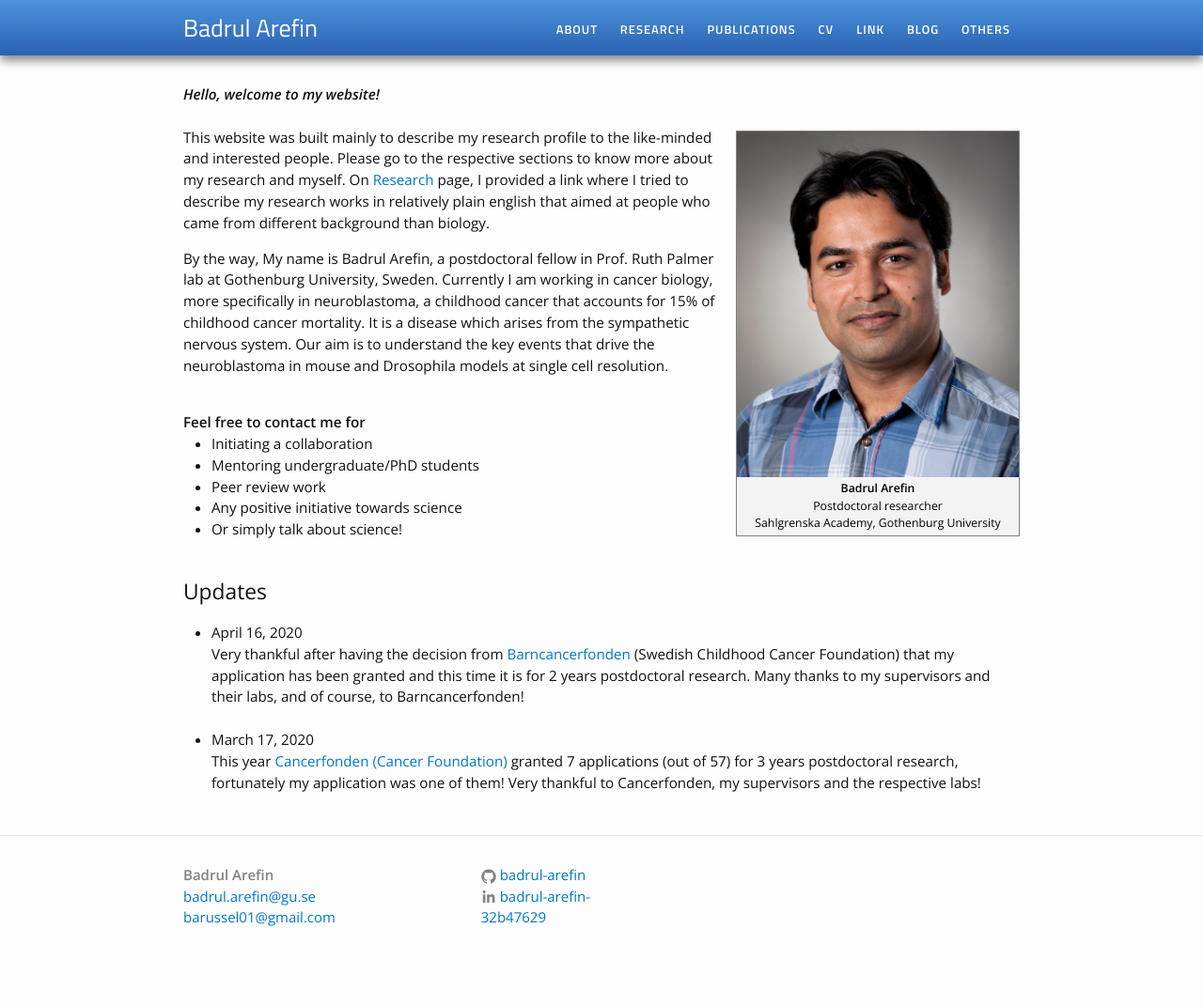
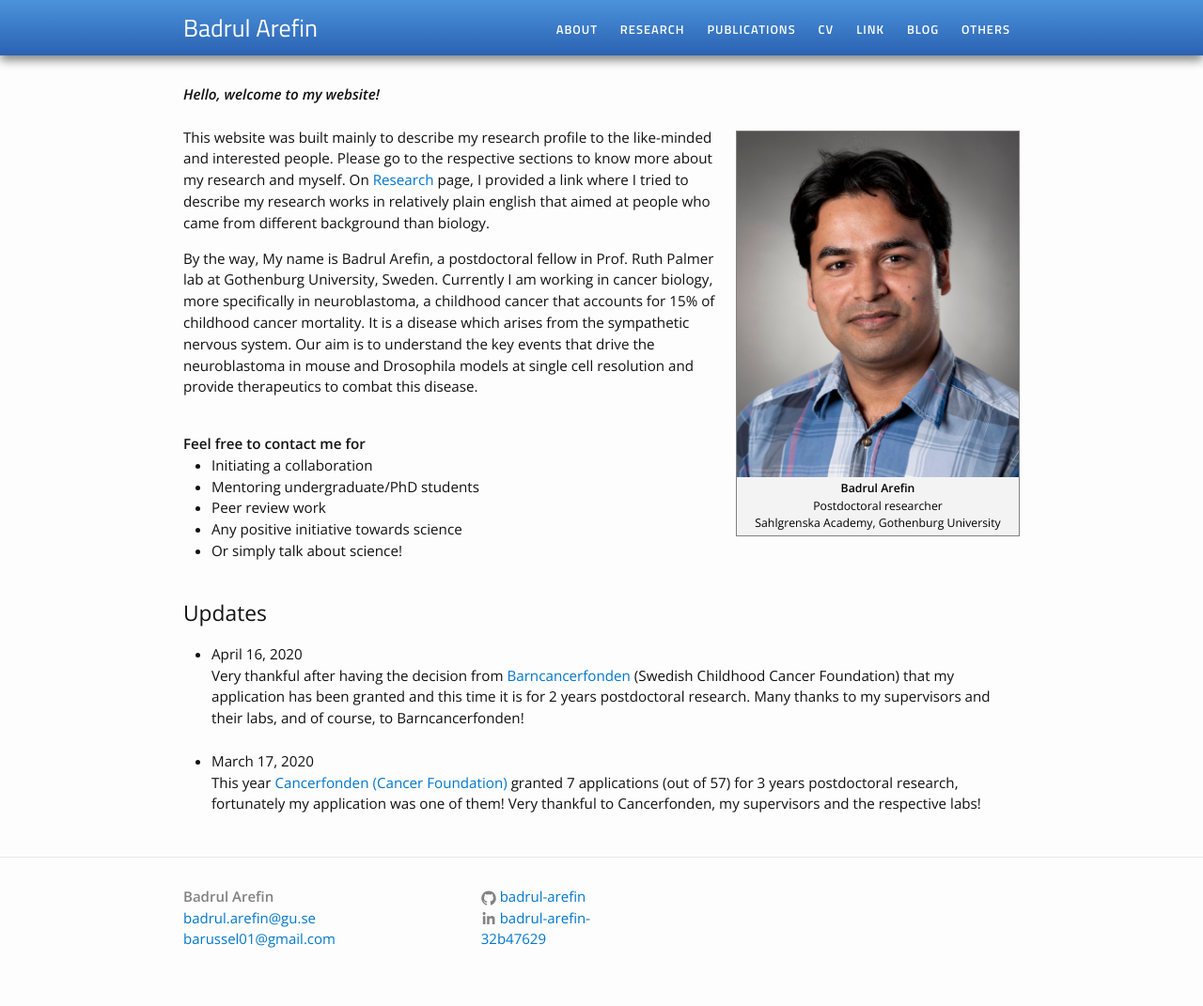
Before and after one commit to Badrul-Arefin/badrul-arefin.github.io, a Jekyll site: the page built from index.html, in a window 1280 px wide. Shown: the whole page at 94% size. Built offline with Jekyll 4.4.1, drawn with Linux system fonts in a browser that asks for light colours; before the commit the page ends 1048 px from its top, so only the background shows below that.

Commit message:
Update index.html

```diff
--- a/index.html
+++ b/index.html
@@ -15,7 +15,7 @@ layout: default
 <p> By the way, My name is Badrul Arefin, a postdoctoral fellow in Prof. Ruth Palmer lab at Gothenburg University, Sweden. Currently I am working
   in cancer biology, more specifically in neuroblastoma, a childhood cancer that accounts for 15% of childhood cancer
   mortality. It is a disease which arises from the sympathetic nervous system. Our aim is to understand the key events that
-  drive the neuroblastoma in mouse and Drosophila models at single cell resolution.<br>
+  drive the neuroblastoma in mouse and Drosophila models at single cell resolution and provide therapeutics to combat this disease. <br>
 
 </div>
 <br><b>Feel free to contact me for</b>
```
